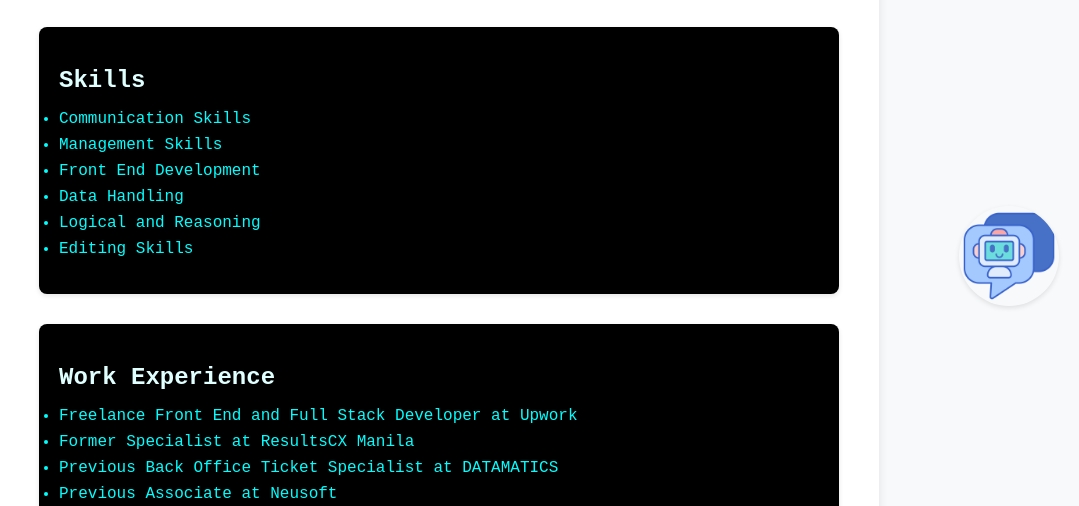
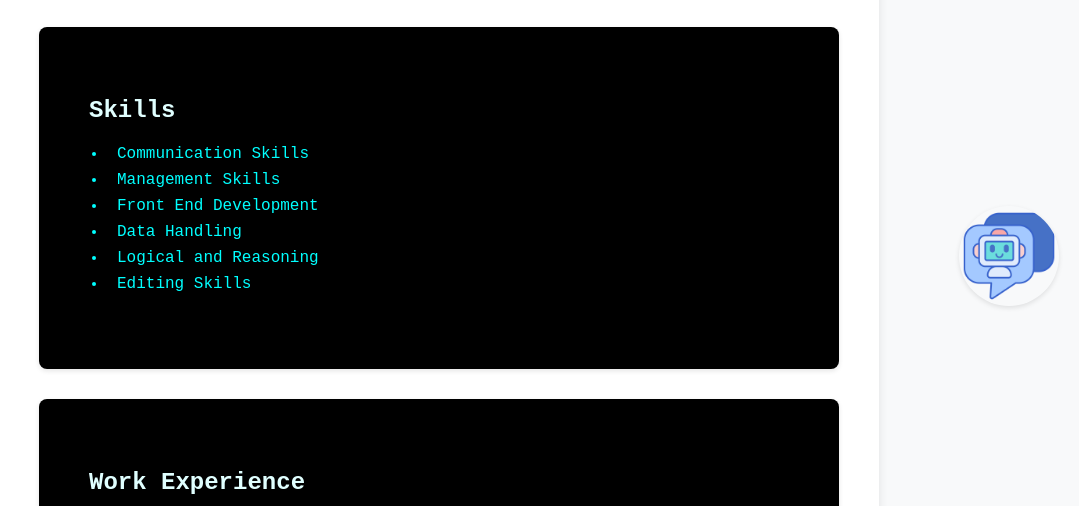
Before and after one commit to angeloqq03/angelo, a plain HTML site: page index.html in a window 1280 px wide. Shown: the part 294-800 px from the top of the page, without its empty margins (201-1280 px from the left). Drawn offline with Linux system fonts and the light colour scheme.

Commit message:
Update cs.css

```diff
--- a/cs.css
+++ b/cs.css
@@ -41,7 +41,7 @@
 .experience,
 .contact {
   margin-bottom: 30px;
-  padding: 20px;
+  padding: 50px;
   border-radius: 8px;
   box-shadow: 0 2px 5px rgba(0, 0, 0, 0.1);
   color: cyan;
@@ -68,7 +68,8 @@
 .skills ul,
 .experience ul,
 .contact ul {
-  padding: 0;
+  padding: 6px;
+  margin:12px;
 }
 
 .skills li,
@@ -77,6 +78,7 @@
   margin-bottom: 8px;
   font-size: 16px;
   color: cyan;
+  padding-left: 10px;
 }
 
 .skills a,
```
